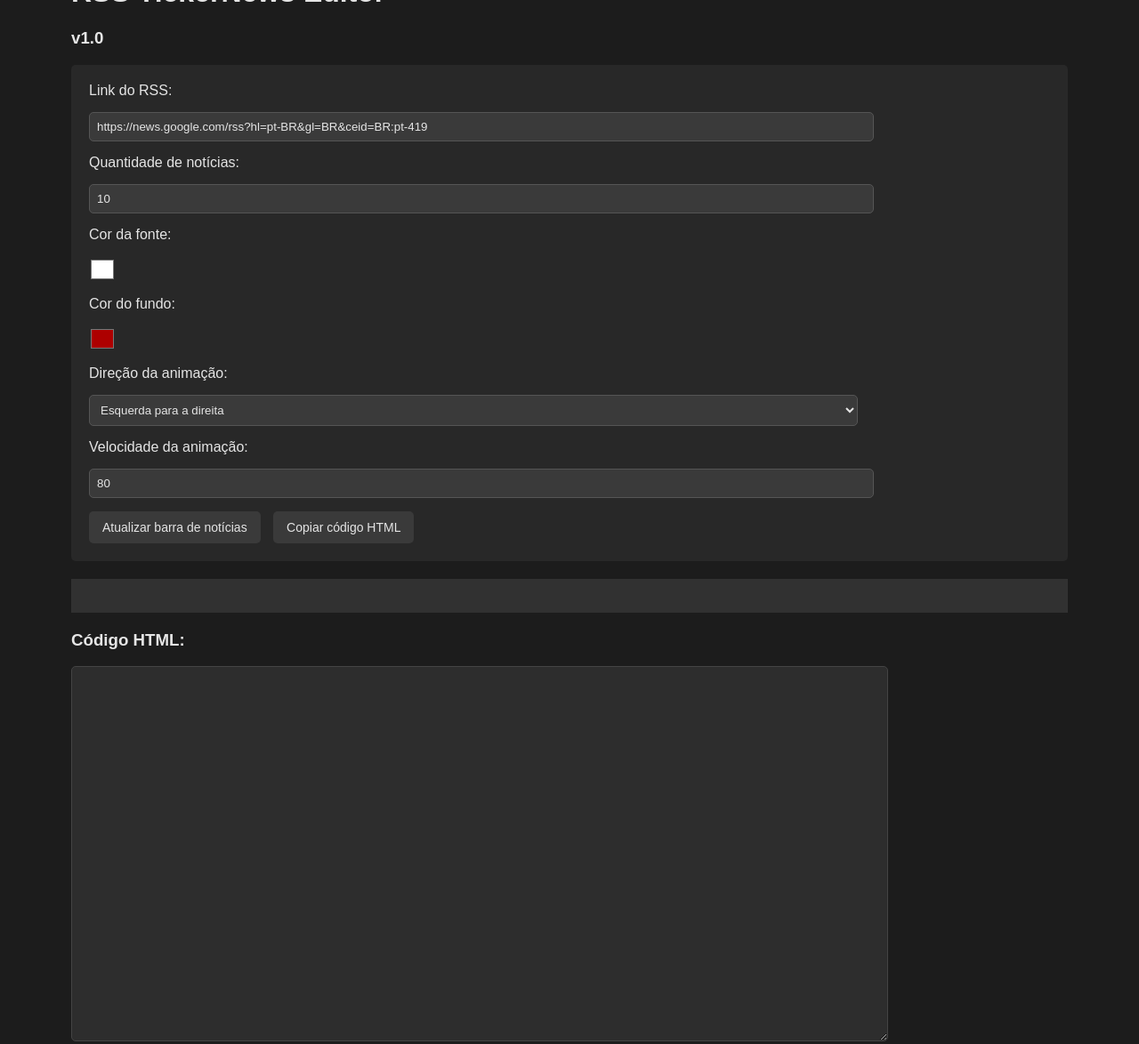
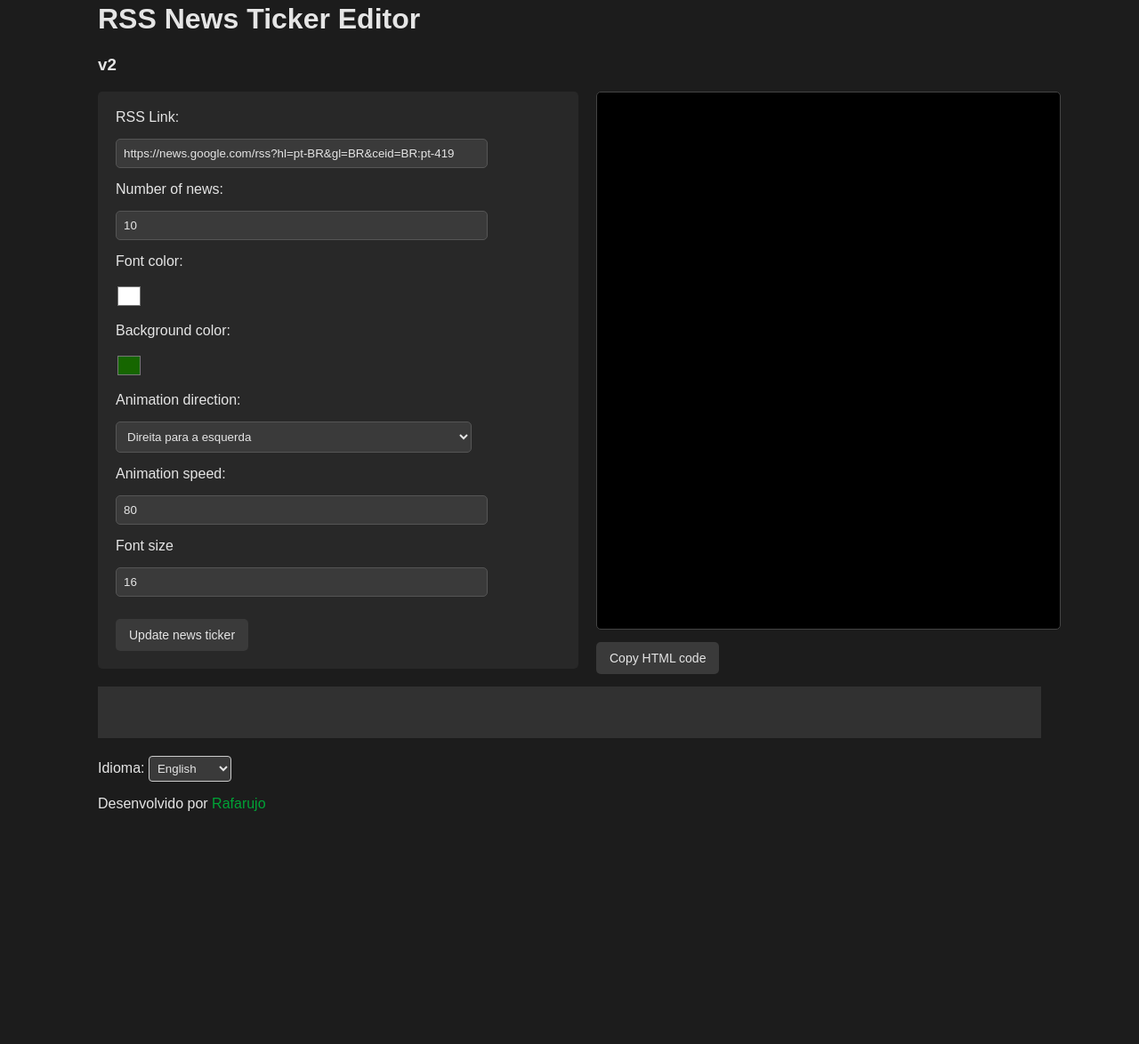
Before and after one commit to Rafarujo/TickerNews, a plain HTML site: page index.html in a window 1280 px wide. Shown: the part 128-1302 px from the top of the page at 89% size. After the commit the page ends 1167 px from the top, so only its background shows below. Drawn offline with Linux system fonts and the light colour scheme.

Commit message:
Add files via upload

```diff
--- a/index.html
+++ b/index.html
@@ -5,17 +5,15 @@
     <meta charset="UTF-8">
     <title>Editor de Barra de Notícias RSS</title>
     <link rel="stylesheet" href="style.css"> <!-- Link para o arquivo CSS externo -->
-    <style>
-        /* CSS adicionado diretamente para simplicidade */
-        /* Melhore conforme necessário para uma aplicação completa */
-    </style>
 </head>
 
 <body>
-    <h1>RSS TickerNews Editor</h1><h3>v1.0</h3>
+    <h1>RSS TickerNews Editor</h1><h3>v2.0</h3>
 
+    <!-- Contêiner para organizar o layout da página -->
+    <div style="display: flex; gap: 20px;">
         <!-- Formulário para editar propriedades da barra de notícias -->
-    <form id="editorForm">
+        <form id="editorForm" style="flex: 1;">
             <label for="rssUrl">Link do RSS:</label>
             <input type="url" id="rssUrl" name="rssUrl" value="https://news.google.com/rss?hl=pt-BR&gl=BR&ceid=BR:pt-419">
 
@@ -26,30 +24,45 @@
             <input type="color" id="fontColor" name="fontColor" value="#ffffff">
 
             <label for="backgroundColor">Cor do fundo:</label>
-        <input type="color" id="backgroundColor" name="backgroundColor" value="#AD0000">
+            <input type="color" id="backgroundColor" name="backgroundColor" value="#166600">
 
             <label for="direction">Direção da animação:</label>
             <select id="direction" name="direction">
-            <option value="left" selected>Esquerda para a direita</option>
-            <option value="right">Direita para a esquerda</option>
+                <option value="left" selected>Direita para a esquerda</option>
+                <option value="right">Esquerda para a direita</option>
             </select>
 
             <label for="speed">Velocidade da animação:</label>
             <input type="number" id="speed" name="speed" min="10" max="100" value="80">
 
+            <label for="fontSize">Tamanho da fonte (px):</label>
+            <input type="number" id="fontSize" name="fontSize" min="10" max="50" value="16"> <!-- Adicione a entrada de tamanho da fonte -->
+
             <button type="button" onclick="updateNewsTicker()">Atualizar barra de notícias</button>
+        </form>
+
+        <!-- Caixa de texto para exibir o código HTML -->
+        <div style="flex: 1;">
+
+            <textarea id="htmlCode" rows="15" cols="60" readonly style="width: 100%;"></textarea>
+
+            <!-- Botão para copiar o código HTML -->
             <button type="button" onclick="copyHtmlCode()">Copiar código HTML</button>
-    </form>
+        </div>
+    </div>
 
     <!-- Pré-visualização da barra de notícias -->
     <div class="news-ticker">
         <div class="news-ticker-container" id="newsContainer"></div>
     </div>
-
-    <!-- Caixa de texto para exibir o código HTML -->
-    <h3>Código HTML:</h3>
-    <textarea id="htmlCode" rows="10" cols="80" readonly></textarea>
-
+<label for="languageSelector">Idioma:</label>
+<select id="languageSelector" onchange="changeLanguage()">
+    <option value="pt">Português</option>
+    <option value="en">English</option>
+</select>
+<footer>
+        <p>Desenvolvido por <a href="https://github.com/Rafarujo/TickerNews/tree/main" target="_blank">Rafarujo</a></p>
+    </footer>
     <script src="script.js"></script> <!-- Link para o arquivo JavaScript externo -->
 </body>
 
--- a/script.js
+++ b/script.js
@@ -45,7 +45,6 @@ function startScrollingAnimation(newsContainer) {
 
 // Função para atualizar a barra de notícias com as configurações escolhidas pelo usuário
 async function updateNewsTicker() {
-    // Obter o formulário e valores de entrada
     const form = document.getElementById('editorForm');
     const rssUrl = form.rssUrl.value;
     const numNews = parseInt(form.numNews.value);
@@ -53,10 +52,16 @@ async function updateNewsTicker() {
     const backgroundColor = form.backgroundColor.value;
     const direction = form.direction.value;
     const speed = parseInt(form.speed.value);
+    const fontSize = parseInt(form.fontSize.value); // Obtenha o valor de fontSize
+
+    // Atualize o tamanho da fonte na pré-visualização
+    const newsTicker = document.getElementById('newsContainer');
+    newsTicker.style.fontSize = `${fontSize}px`; // Aplique o tamanho da fonte
 
     // Atualizar estilos do documento com base nas configurações do usuário
     document.documentElement.style.setProperty('--font-color', fontColor);
     document.documentElement.style.setProperty('--background-color', backgroundColor);
+    document.documentElement.style.setProperty('--font-size', fontSize + 'px'); // Novo: Atualizar o tamanho da fonte
 
     // Atualizar a direção da animação
     const newsContainer = document.getElementById('newsContainer');
@@ -73,11 +78,11 @@ async function updateNewsTicker() {
     await loadRSSFeed(rssUrl, numNews);
 
     // Atualizar a área de texto com o código HTML gerado
-    updateHtmlCode(rssUrl, numNews, fontColor, backgroundColor, direction, speed);
+    updateHtmlCode(rssUrl, numNews, fontColor, backgroundColor, direction, speed, fontSize); // Atualize a função para incluir o tamanho da fonte
 }
 
 // Função para gerar e atualizar o código HTML exibido ao usuário
-function updateHtmlCode(rssUrl, numNews, fontColor, backgroundColor, direction, speed) {
+function updateHtmlCode(rssUrl, numNews, fontColor, backgroundColor, direction, speed, fontSize) {
     // Criação do código HTML com base nas configurações do usuário
     const htmlCode = `
 <!DOCTYPE html>
@@ -88,19 +93,25 @@ function updateHtmlCode(rssUrl, numNews, fontColor, backgroundColor, direction,
     <style>
         /* Estilos para a barra de notícias RSS */
         .news-ticker {
-            padding: 10px 20px;
-            font-size: 16px;
+            padding-top: 20px;
+            padding-bottom: 20px;
+            width: 100%;
+            font-size: ${fontSize}px; // Novo: Use o tamanho da fonte
             overflow: hidden;
             white-space: nowrap;
+            overflow-x: hidden;
             position: relative;
             font-family: Arial, sans-serif;
             color: ${fontColor};
             background-color: ${backgroundColor};
+            display: inline-block; // Adiciona flexbox ao contêiner para alinhar ao centro
+            align-items: center; // Alinha ao centro verticalmente
         }
 
         /* Estilos para o contêiner da barra de notícias */
         .news-ticker-container {
             display: inline-block;
+            overflow-x: hidden;
             white-space: nowrap;
             animation: scroll ${speed}s linear infinite;
             overflow: hidden;
@@ -173,6 +184,7 @@ function updateHtmlCode(rssUrl, numNews, fontColor, backgroundColor, direction,
     htmlCodeArea.value = htmlCode;
 }
 
+
 // Função para copiar o código HTML exibido para a área de transferência
 function copyHtmlCode() {
     const htmlCodeArea = document.getElementById('htmlCode');
@@ -180,3 +192,68 @@ function copyHtmlCode() {
     document.execCommand('copy');
     alert('Código HTML copiado para a área de transferência!');
 }
+const translations = {
+    pt: {
+        title: "Editor de Barra de Notícias RSS",
+        rssUrl: "Link do RSS:",
+        numNews: "Quantidade de notícias:",
+        fontColor: "Cor da fonte:",
+        backgroundColor: "Cor do fundo:",
+        direction: "Direção da animação:",
+        speed: "Velocidade da animação:",
+        updateButton: "Atualizar barra de notícias",
+        copyButton: "Copiar código HTML",
+        htmlCode: "v2:",
+        signature: "Desenvolvido por [seu nome] no GitHub",
+        fontSize: "Tamanho da fonte",
+        h3: "Código HTML",
+        // Adicione traduções para os outros elementos
+    },
+    en: {
+        title: "RSS News Ticker Editor",
+        rssUrl: "RSS Link:",
+        numNews: "Number of news:",
+        fontColor: "Font color:",
+        backgroundColor: "Background color:",
+        direction: "Animation direction:",
+        speed: "Animation speed:",
+        updateButton: "Update news ticker",
+        copyButton: "Copy HTML code",
+        htmlCode: "v2",
+        signature: "Developed by [your name] on GitHub",
+        fontSize: "Font size",
+        h3: "HTML code",
+        // Adicione traduções para os outros elementos
+    }
+};
+function changeLanguage() {
+    const language = document.getElementById("languageSelector").value;
+    const translation = translations[language];
+
+    // Atualize o conteúdo da interface com base no idioma selecionado
+    document.querySelector("h1").textContent = translation.title;
+    document.querySelector("label[for='rssUrl']").textContent = translation.rssUrl;
+    document.querySelector("label[for='numNews']").textContent = translation.numNews;
+    document.querySelector("label[for='fontColor']").textContent = translation.fontColor;
+    document.querySelector("label[for='backgroundColor']").textContent = translation.backgroundColor;
+    document.querySelector("label[for='direction']").textContent = translation.direction;
+    document.querySelector("label[for='speed']").textContent = translation.speed;
+    document.querySelector("label[for='fontSize']").textContent = translation.fontSize;
+
+    // Atualize os botões
+    document.querySelector("button[onclick='updateNewsTicker()']").textContent = translation.updateButton;
+    document.querySelector("button[onclick='copyHtmlCode()']").textContent = translation.copyButton;
+
+    // Atualize o código HTML
+    document.querySelector("h3").textContent = translation.htmlCode;
+
+    // Atualize a assinatura
+    document.querySelector("#signature").textContent = translation.signature;
+
+    // Outras atualizações de conteúdo, se necessário
+}
+// Define um idioma padrão ao carregar a página
+document.addEventListener("DOMContentLoaded", () => {
+    document.getElementById("languageSelector").value = "en"; // Definir idioma padrão
+    changeLanguage();
+});
--- a/style.css
+++ b/style.css
@@ -3,13 +3,16 @@ body {
     background-color: #1C1C1C; /* Cor escura para o fundo */
     color: #E5E5E5; /* Cor clara para o texto */
     font-family: Arial, sans-serif; /* Fonte sem serifa */
-    margin: 0;
-    padding: 80px; /* Adiciona espaço ao redor do conteúdo */
+    margin: 100px;
+    padding: 10px; /* Adiciona espaço ao redor do conteúdo */
+
 }
 
 /* Estilo para o ticker de notícias */
 .news-ticker {
-    padding: 10px 20px;
+    padding-top: 20px;
+    padding-bottom: 20px;
+    width: 100%;
     font-size: 16px;
     overflow: hidden;
     white-space: nowrap;
@@ -32,6 +35,7 @@ body {
 
 /* Contêiner do ticker */
 .news-ticker-container {
+
     display: inline-block;
     white-space: nowrap;
     animation-duration: var(--animation-speed, 80s);
@@ -68,6 +72,7 @@ form input,
 form select {
     display: block;
     margin-bottom: 15px; /* Espaço entre os elementos do formulário */
+
 }
 
 input,
@@ -85,6 +90,7 @@ select {
 button {
     padding: 10px 15px; /* Espaço interno dos botões */
     margin-right: 10px; /* Espaço entre botões */
+margin-top: 10px;
     background-color: #3A3A3A; /* Cor escura para o fundo do botão */
     color: #E5E5E5; /* Cor clara para o texto */
     border: none;
@@ -100,14 +106,14 @@ button:hover {
 
 /* Estilo para a caixa de texto do código HTML */
 textarea#htmlCode {
-    background-color: #2D2D2D; /* Cor de fundo preta */
+    background-color: #000000; /* Cor de fundo preta */
     color: #E5E5E5; /* Cor do texto clara */
-    padding: 10px; /* Espaçamento interno para afastar o texto das bordas */
+    padding: 10px 10px; /* Espaçamento interno para afastar o texto das bordas */
     border: 1px solid #444; /* Borda escura */
     border-radius: 5px; /* Canto arredondado */
-    width: 80%; /* Largura total */
-    height: 400px; /* Altura ajustada */
-    resize: vertical; /* Permitir redimensionar verticalmente */
+    width: 26%; /* Largura total */
+    height: 583px; /* Altura ajustada */
+    resize: none; /* Permitir redimensionar verticalmente */
     font-family: 'Courier New', Courier, monospace; /* Fonte monoespaçada */
 }
 /* Estilo para o input de cor */
@@ -119,4 +125,17 @@ input[type="color"] {
     border-radius: 5px; /* Borda com cantos arredondados */
     background: none; /* Remove o fundo padrão */
     cursor: pointer; /* Mostra o cursor ao passar sobre o input */
+
 }
+
+footer a {
+    color: #00A336; /* Define a cor verde para o texto do link */
+    text-decoration: none; /* Remove a decoração de texto (sublinhado) */
+}
+
+/* Estilos para o seletor de idiomas */
+#languageSelector {
+    width: auto; /* Define a largura desejada */
+    padding: 5px; /* Adiciona um pouco de espaço interno para melhor visualização */
+    border-radius: 4px; /* Adiciona arredondamento às bordas */
+    border: 1px solid #ccc; /* Estiliza a borda */
```
Lines whose indentation alone changed are shown as unchanged.
